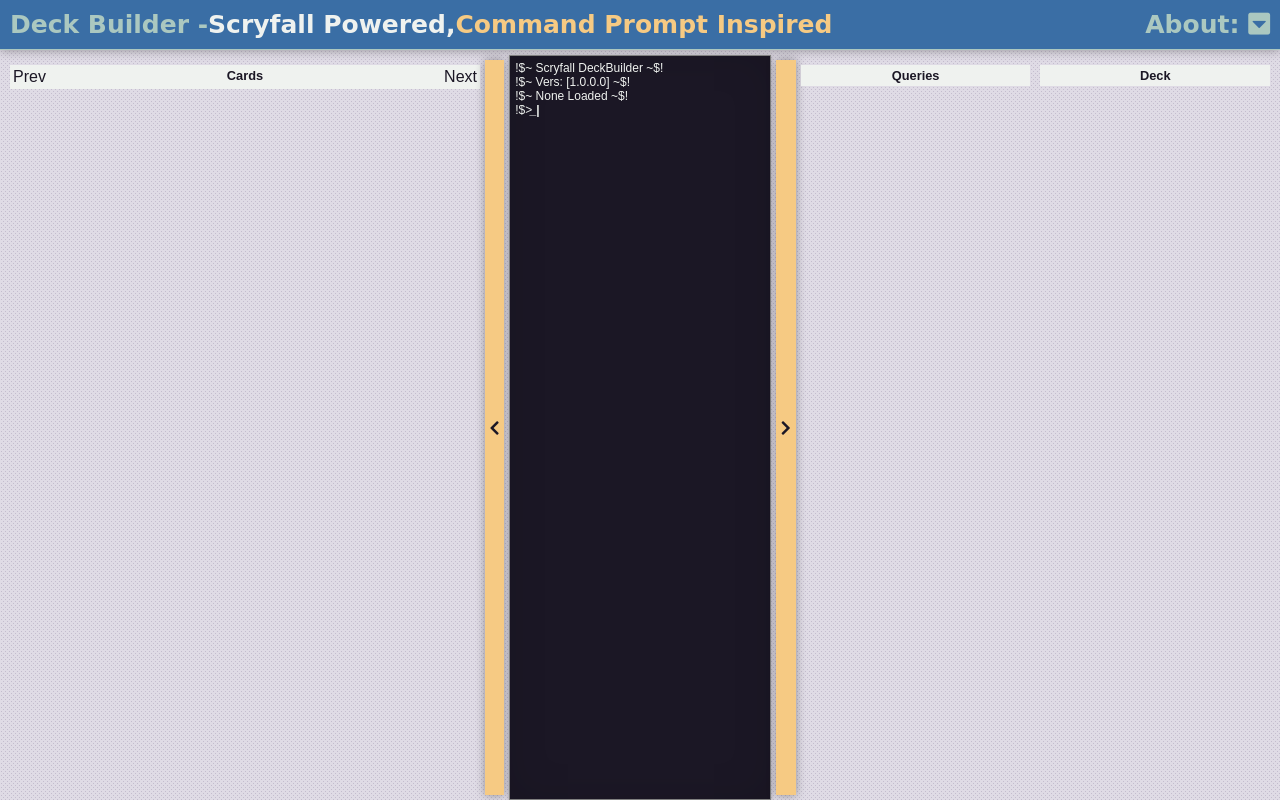
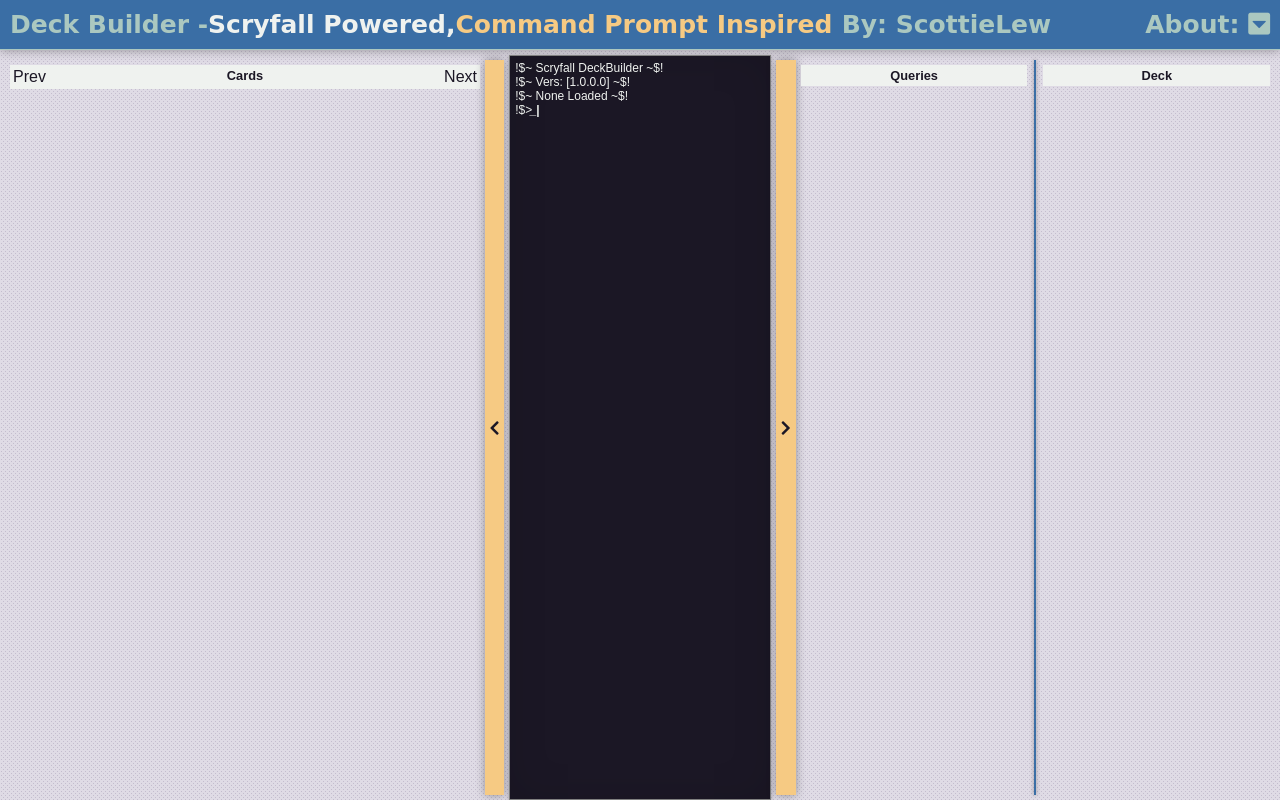
Before and after one commit to thesteamnetworkcom/CMDDISP, a plain HTML site: page index.html in a window 1280 px wide. Drawn offline with nearby package versions, Linux system fonts and the light colour scheme; a web font is replaced by a local one.

Commit message:
header updates

```diff
--- a/css/main.css
+++ b/css/main.css
@@ -503,3 +503,10 @@ input{
     border-style:solid;
     color:rgba(250,250,250.6);
 }
+.RightPane > .vertical-line{
+    margin-left:2px;
+    margin-right:2px;
+    background-color:#3a6ea5;
+    width:2px;
+    box-shadow:0px 0px 4px rgba(0,0,0,.4);
+}
--- a/js/header.js
+++ b/js/header.js
@@ -18,6 +18,9 @@ class Header extends React.Component{
                         Command Prompt Inspired
                     </span>
                     </div>
+                    <span className='byLine'>
+                        By: ScottieLew
+                    </span>
                     <span>
                     <span>About:  </span>
                     <i className="fas fa-caret-square-down" onClick={this.props.switchState}></i>
--- a/js/rightpane.js
+++ b/js/rightpane.js
@@ -28,6 +28,7 @@ class RightPane extends React.Component{
                                     )}
                                 </ul>
                             </div>
+                            <section className='vertical-line'></section>
                             <div className='deck-wrapper'>
                                 <h2>Deck {this.props.state.deck !== null ? "- " + this.props.state.deck.name + (this.props.state.deck.format !== null ? "- " + this.props.state.deck.format : "") : ""}</h2>
                                 <ul className='deck-list'>
```
